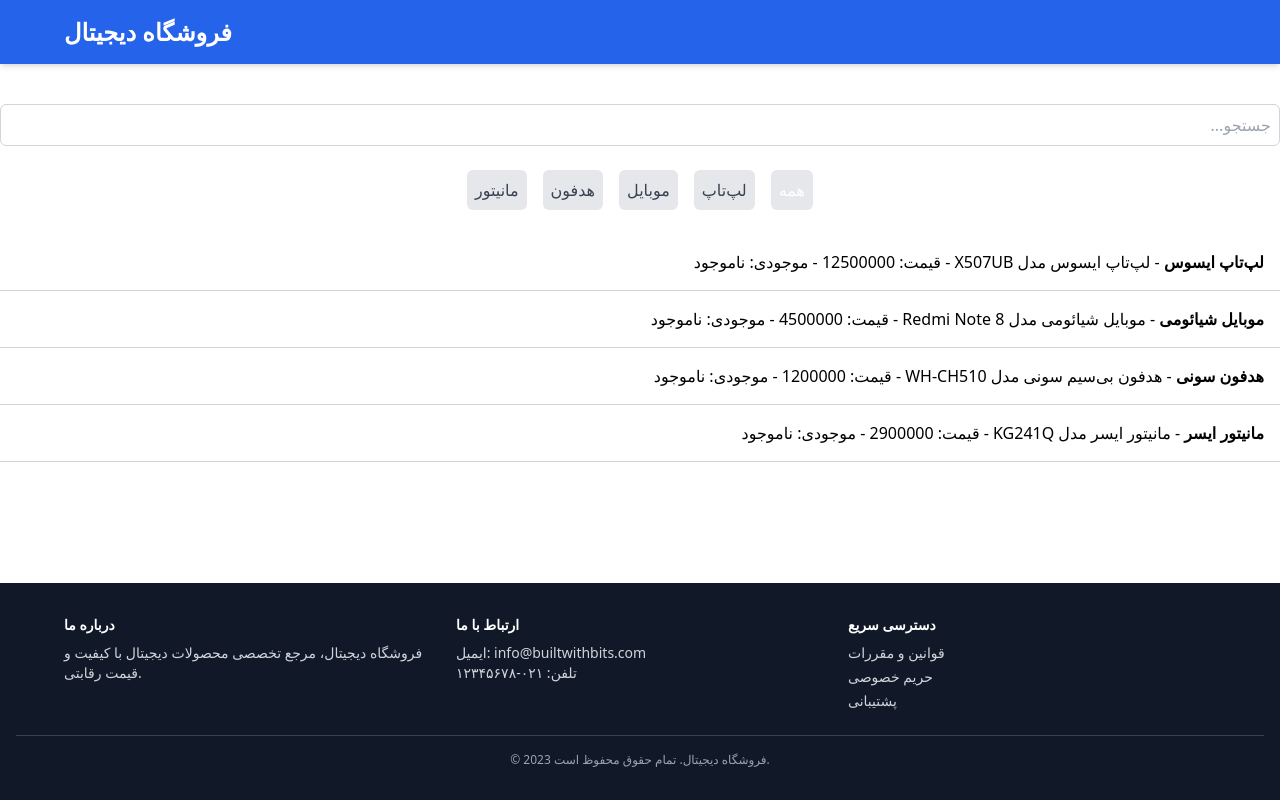
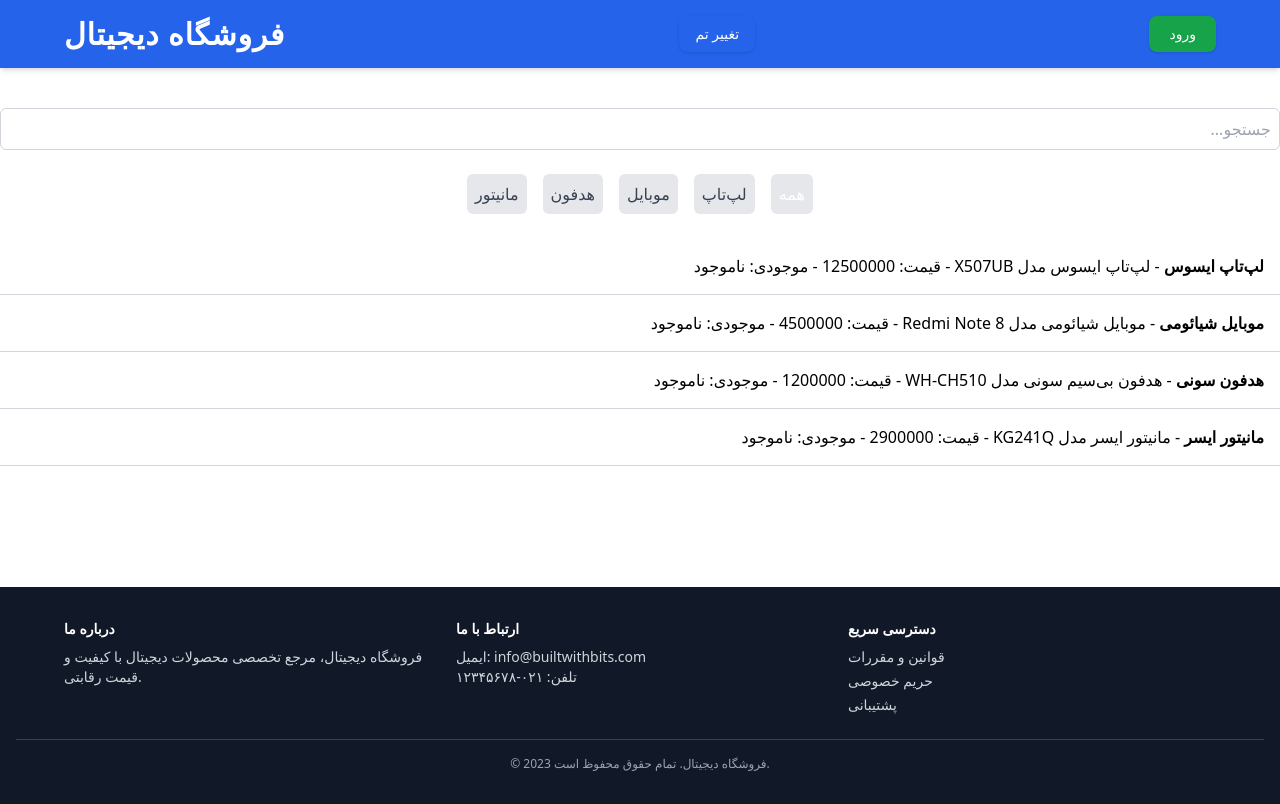
Before and after one commit to unknownman/bw8-vue3-dashboad, a Vue app: page / in a window 1280 px wide. Built offline with nearby package versions, Linux system fonts and the light colour scheme; the HTML template or start-up script is replaced by a standard one.

Commit message:
finished

```diff
--- a/package.json
+++ b/package.json
@@ -12,7 +12,7 @@
     "type-check": "vue-tsc --build --force"
   },
   "dependencies": {
-    "pinia": "^2.2.6",
+    "pinia": "^2.3.1",
     "vue": "^3.5.12",
     "vue-router": "^4.4.5"
   },
--- a/src/App.vue
+++ b/src/App.vue
@@ -1,5 +1,5 @@
 <template>
-    <div id="app-container flex flex-col min-h-screen">
+    <div id="app-container flex flex-col min-h-screen" :class="themeStore.currentTheme">
         <Header />
         <div class="container mx-auto pt-10 min-h-[calc(100vh-281px)]">
             <ItemList :items="productList" @itemSelected="handleItemSelected" class="item-list-container" />
@@ -18,6 +18,9 @@
 import ItemList from './components/ItemList.vue'
 import Header from './components/Header.vue'
 import Footer from './components/Footer.vue'
+import { useThemeStore } from './stores/themeStore'
+
+const themeStore = useThemeStore()
 
 const selectedItem = ref(null);
 function handleItemSelected(item) {
--- a/src/components/Header.vue
+++ b/src/components/Header.vue
@@ -1,7 +1,47 @@
+<script setup>
+import { useAuthStore } from '@/stores/authStore'
+import { useThemeStore } from '@/stores/themeStore'
+const authStore = useAuthStore()
+const themeStore = useThemeStore()
+</script>
 <template>
     <header class="bg-blue-600 text-white p-4 shadow-md ">
         <div class="flex justify-between items-center max-w-6xl mx-auto">
-            <h1 class="text-2xl font-bold text-center">فروشگاه دیجیتال</h1>
+            <h1 class="text-3xl font-extrabold tracking-wide text-center select-none">
+                فروشگاه دیجیتال
+            </h1>
+            <button @click="themeStore.toggleTheme" class="text-white text-sm px-4 py-2 rounded-lg shadow
+                               transition-all duration-200 focus:outline-none focus:ring-2 focus:ring-red-400">
+                تغییر تم
+            </button>
+
+            <div class="flex items-center gap-4">
+                <div v-if="authStore.isLoggedIn" class="flex items-center gap-3">
+                    <span class="text-sm font-medium">
+                        خوش آمدید،
+                        <span class="font-bold">{{ authStore.userName }}</span>
+                    </span>
+                    <button
+                        @click="authStore.logout"
+                        class="bg-red-600 hover:bg-red-700 active:bg-red-800
+                               text-white text-sm px-4 py-2 rounded-lg shadow
+                               transition-all duration-200 focus:outline-none focus:ring-2 focus:ring-red-400"
+                    >
+                        خروج
+                    </button>
+                </div>
+
+                <div v-else>
+                    <button
+                        @click="authStore.login({ name: 'Ali Joder' })"
+                        class="bg-green-600 hover:bg-green-700 active:bg-green-800
+                               text-white text-sm px-5 py-2 rounded-lg shadow
+                               transition-all duration-200 focus:outline-none focus:ring-2 focus:ring-green-400"
+                    >
+                        ورود
+                    </button>
+                </div>
+            </div>
         </div>
     </header>
 </template>
--- a/src/main.ts
+++ b/src/main.ts
@@ -1,11 +1,12 @@
 import './assets/main.css'
-
+import {createPinia} from 'pinia'
 import { createApp } from 'vue'
-
 import App from './App.vue'
-import ButtonCounter from '@/components/ButtonCounter.vue'
 
 const app = createApp(App)
+const pinia = createPinia()
+app.use(pinia)
+
 app.config.errorHandler = (err, instance, info) => {
     console.error(`error in application in ${instance.name} : ${info}`, err)
 }
@@ -13,5 +14,4 @@
 app.config.globalProperties.$log = (...params) => {
     console.log(params)
 }
-app.component("ButtonCounter", ButtonCounter)
 app.mount('#app')
--- /dev/null
+++ b/src/stores/authStore.js
@@ -0,0 +1,21 @@
+import { defineStore } from 'pinia'
+
+export const useAuthStore = defineStore("auth", {
+    state: () => ({
+        user: null,
+        isLoggedIn: false,
+    }),
+    getters: {
+        userName: (state) => state.user?.name || "Guest"
+    },
+    actions: {
+        login(user) {
+            this.user = user
+            this.isLoggedIn = true
+        },
+        logout() {
+            this.user = null
+            this.isLoggedIn = false
+        }
+    }
+})
--- /dev/null
+++ b/src/stores/themeStore.js
@@ -0,0 +1,17 @@
+import { defineStore } from 'pinia'
+
+export const useThemeStore = defineStore("theme", {
+    state: () => ({
+        currentTheme: "light"
+    }),
+    getters: {
+        isDarkTheme: (state) => state.currentTheme === "dark",
+        themeClass: (state) => state.currentTheme === "dark" ? "dark" : "",
+        isLightTheme: (state) => state.currentTheme === "light"
+    },
+    actions: {
+        toggleTheme() {
+            this.currentTheme = this.currentTheme === "light" ? "dark" : "light"
+        }
+    }
+})
```
Also changed, not shown: 1 other file (tests, documents, lock files or other folders).
